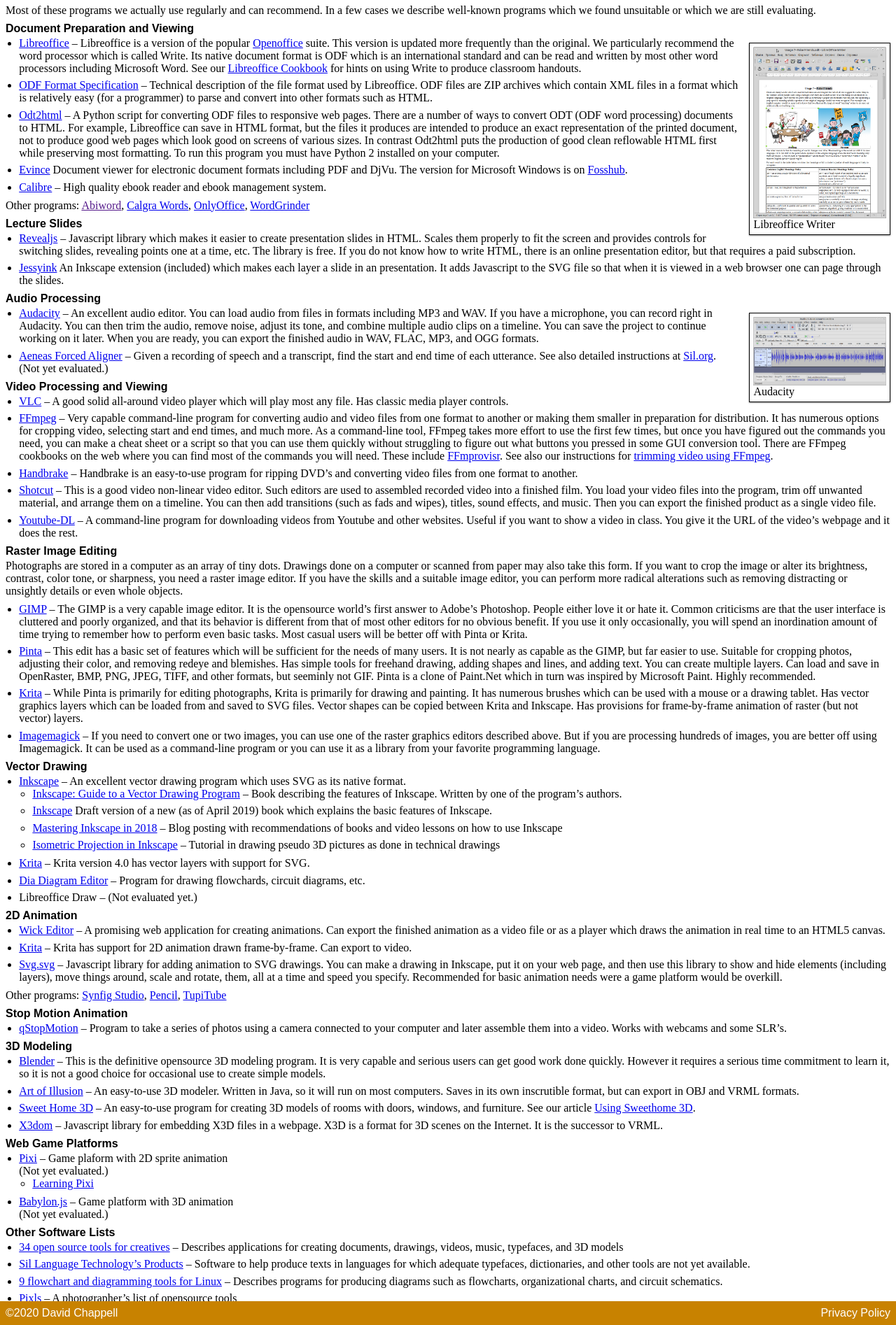
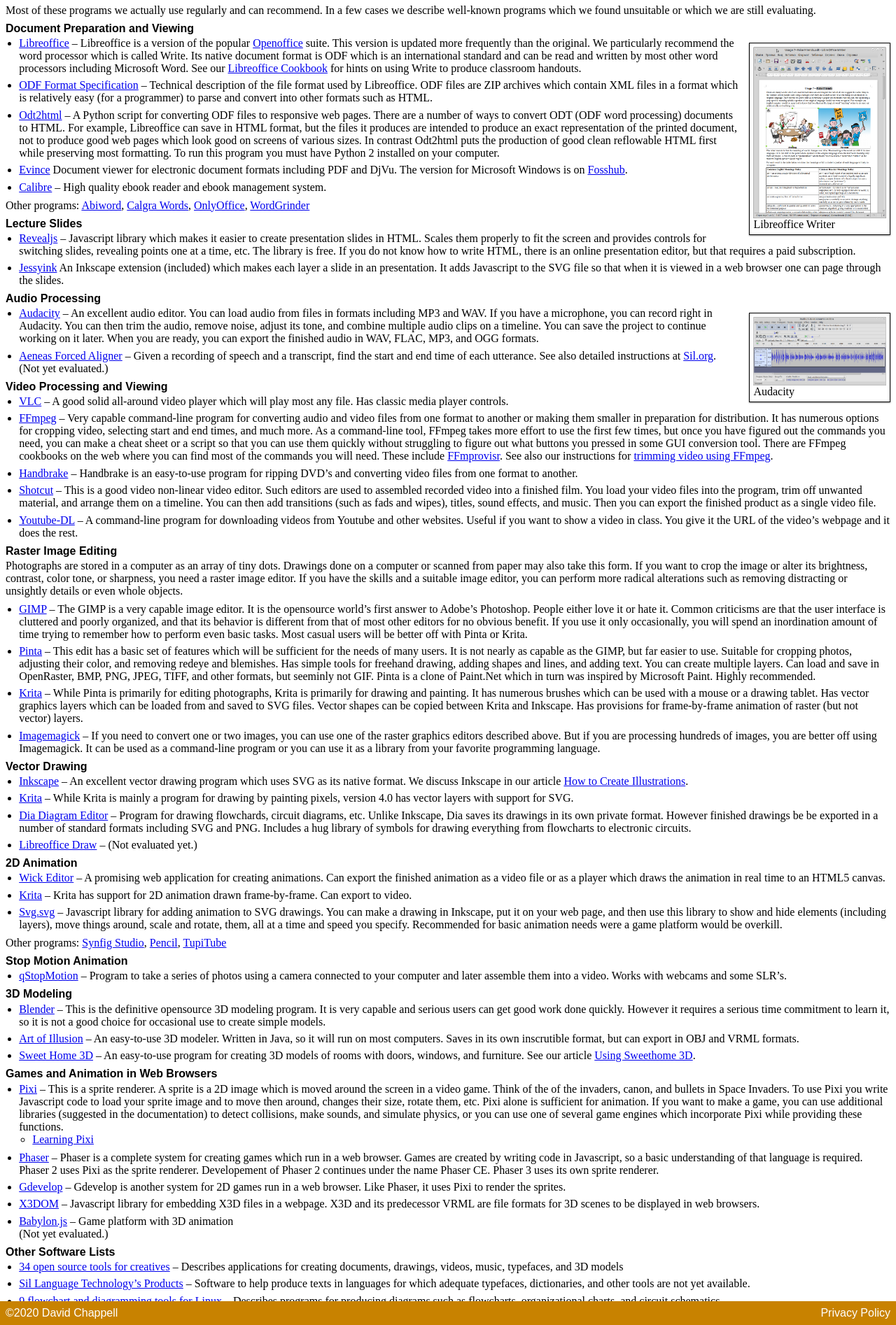
Before and after one commit to david672orford/tech-for-teaching, a Jekyll site: the page built from software/index.md, in a window 1280 px wide. Shown: the part 853-2747 px from the top of the page at 70% size. Built offline with Jekyll 4.4.1, drawn with Linux system fonts in a browser that asks for light colours; our own code applies the rules of GitHub Pages for plain Markdown files.

Commit message:
Added article about Linkchecker Added new categories: illustration, photography, video

```diff
--- a/software/index.md
+++ b/software/index.md
@@ -63,7 +63,7 @@
 	High quality ebook reader and ebook management system.
 
 Other programs:
-	[Abiword](),
+	[Abiword](https://www.abisource.com/),
 	[Calgra Words](https://www.calligra.org/words/),
 	[OnlyOffice](https://github.com/ONLYOFFICE/),
 	[WordGrinder](https://cowlark.com/wordgrinder/)
@@ -169,23 +169,18 @@
 
 ### Vector Drawing
 * [Inkscape](https://inkscape.org/) --
-    An excellent vector drawing program which uses SVG as its native format.
-    * [Inkscape: Guide to a Vector Drawing Program](http://tavmjong.free.fr/INKSCAPE/MANUAL/html/) --
-        Book describing the features of Inkscape. Written by one of the
-        program's authors.
-    * [Inkscape](https://en.flossmanuals.net/inkscape/_full/)
-        Draft version of a new (as of April 2019) book which explains the
-        basic features of Inkscape.
-    * [Mastering Inkscape in 2018](http://libregraphicsworld.org/blog/entry/mastering-inkscape-in-2018) --
-        Blog posting with recommendations of books and video lessons on how
-        to use Inkscape
-    * [Isometric Projection in Inkscape](http://ahninniah.blogspot.com/2013/04/isometric-projection-in-inkscape.html) --
-        Tutorial in drawing pseudo 3D pictures as done in technical drawings
+	An excellent vector drawing program which uses SVG as its native format.
+	We discuss Inkscape in our article [How to Create Illustrations](../illustration/).
 * [Krita](https://krita.org/) --
-	Krita version 4.0 has vector layers with support for SVG.
+	While Krita is mainly a program for drawing by painting pixels, version 4.0 has
+	vector layers with support for SVG.
 * [Dia Diagram Editor](http://dia-installer.de/) --
-	Program for drawing flowchards, circuit diagrams, etc.
-* Libreoffice Draw --
+	Program for drawing flowchards, circuit diagrams, etc. Unlike Inkscape, Dia
+	saves its drawings in its own private format. However finished drawings
+	be be exported in a number of standard formats including SVG and PNG.
+	Includes a hug library of symbols for drawing everything from flowcharts
+	to electronic circuits.
+* [Libreoffice Draw](https://www.libreoffice.org/) --
 	(Not evaluated yet.)
 
 ### 2D Animation
@@ -225,15 +220,31 @@
 * [Sweet Home 3D](http://www.sweethome3d.com) --
 	An easy-to-use program for creating 3D models of rooms with doors, windows, and furniture.
 	See our article [Using Sweethome 3D](sweethome/).
-* [X3dom](https://www.x3dom.org/) --
-	Javascript library for embedding X3D files in a webpage. X3D is a format
-	for 3D scenes on the Internet. It is the successor to VRML.
 
-### Web Game Platforms
+### Games and Animation in Web Browsers
 * [Pixi](https://www.pixijs.com/) --
-	Game plaform with 2D sprite animation
-	<br>(Not yet evaluated.)
+	This is a sprite renderer. A sprite is a 2D image which is moved around the
+	screen in a video game. Think of the of the invaders, canon, and bullets
+	in Space Invaders. To use Pixi you write Javascript code to load your
+	sprite image and to move then around, changes their size, rotate them, etc.
+	Pixi alone is sufficient for animation. If you want to make a game, you can
+	use additional libraries (suggested in the documentation) to detect
+	collisions, make sounds, and simulate physics, or you can use one of
+	several game engines which incorporate Pixi while providing these functions.
     * [Learning Pixi](https://github.com/kittykatattack/learningPixi)
+* [Phaser](https://phaser.io/) --
+	Phaser is a complete system for creating games which run in a web browser.
+	Games are created by writing code in Javascript, so a basic understanding
+	of that language is required. Phaser 2 uses Pixi as the sprite renderer.
+	Developement of Phaser 2 continues under the name Phaser CE. Phaser 3
+	uses its own sprite renderer.
+* [Gdevelop](https://gdevelop-app.com/) --
+	Gdevelop is another system for 2D games run in a web browser. Like Phaser,
+	it uses Pixi to render the sprites.
+* [X3DOM](https://www.x3dom.org/) --
+	Javascript library for embedding X3D files in a webpage. X3D and its
+	predecessor VRML are file formats for 3D scenes to be displayed in web
+	browsers.
 * [Babylon.js](https://www.babylonjs.com/) --
 	Game platform with 3D animation
 	<br>(Not yet evaluated.)
```
Also changed, not shown: animation/index.md (+4 -3 lines), howto/TODO.md (+1 -0 lines), howto/index.md (+6 -0 lines), howto/linkchecker/index.md (added, +81 -0 lines), illustration/index.md (added, +15 -0 lines), index.md (+33 -9 lines), photography/index.md (added, +5 -0 lines), video/index.md (added, +5 -0 lines), howto/linkchecker/images/linkchecker.png (added), howto/linkchecker/images/linkchecker_conf.png (added).
